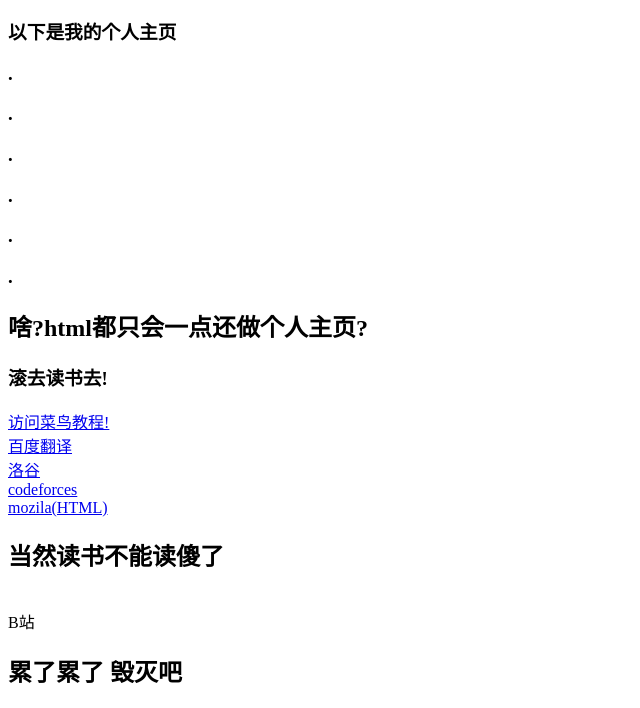
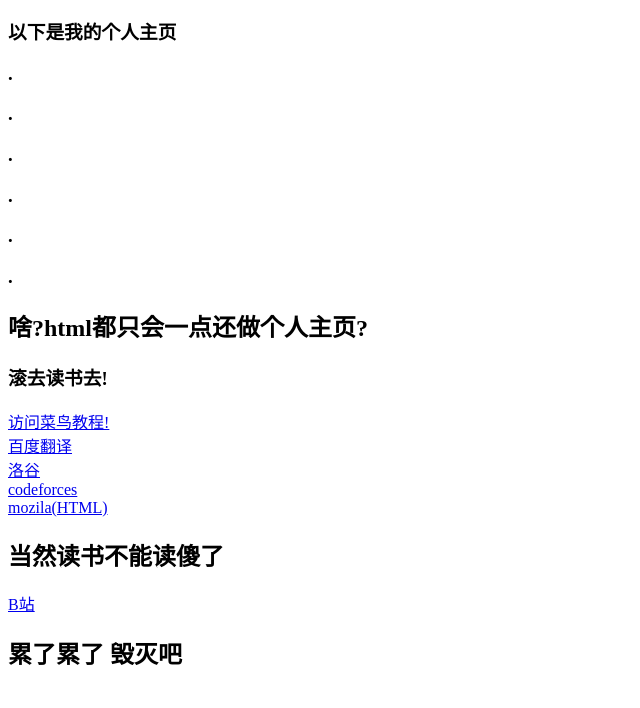
Before and after one commit to codercyz/codercyz.github.io, a plain HTML site: page index.html in a window 1280 px wide. Shown: the part 127-835 px from the top of the page, without its empty margins (0-640 px from the left). Drawn offline with Linux system fonts and the light colour scheme.

Commit message:
Update index.html

```diff
--- a/index.html
+++ b/index.html
@@ -27,8 +27,7 @@
     <a href="https://developer.mozilla.org/zh-CN/docs/Web/HTML/Element" target="_blank">mozila(HTML)</a>
     <br>
     <h2> 当然读书不能读傻了</h2>
-    <br>
-    <a herf="https://www.bilibili.com" target="_blank"> B站</a>
+    <a href="https://www.bilibili.com" target="_blank"> B站</a>
     <h2> 累了累了 毁灭吧</h2>
 </body>
 </html>
```
